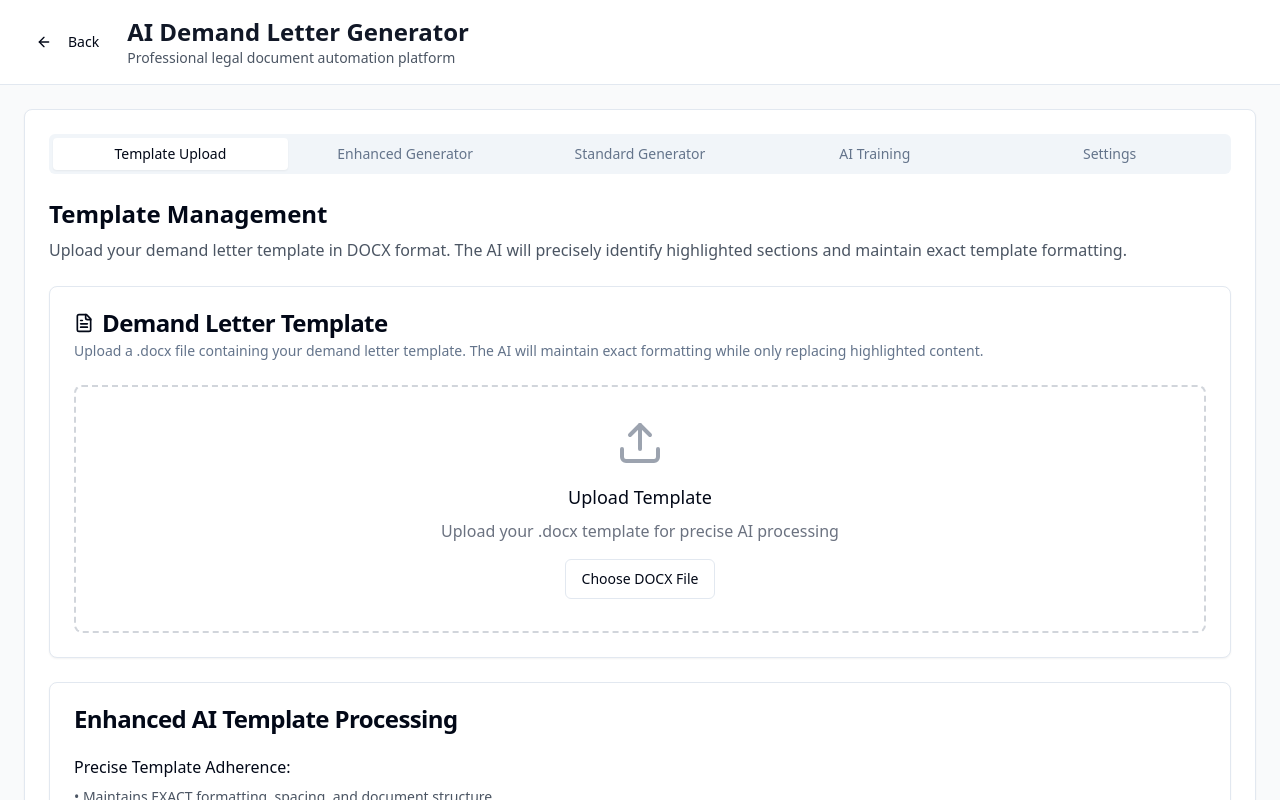
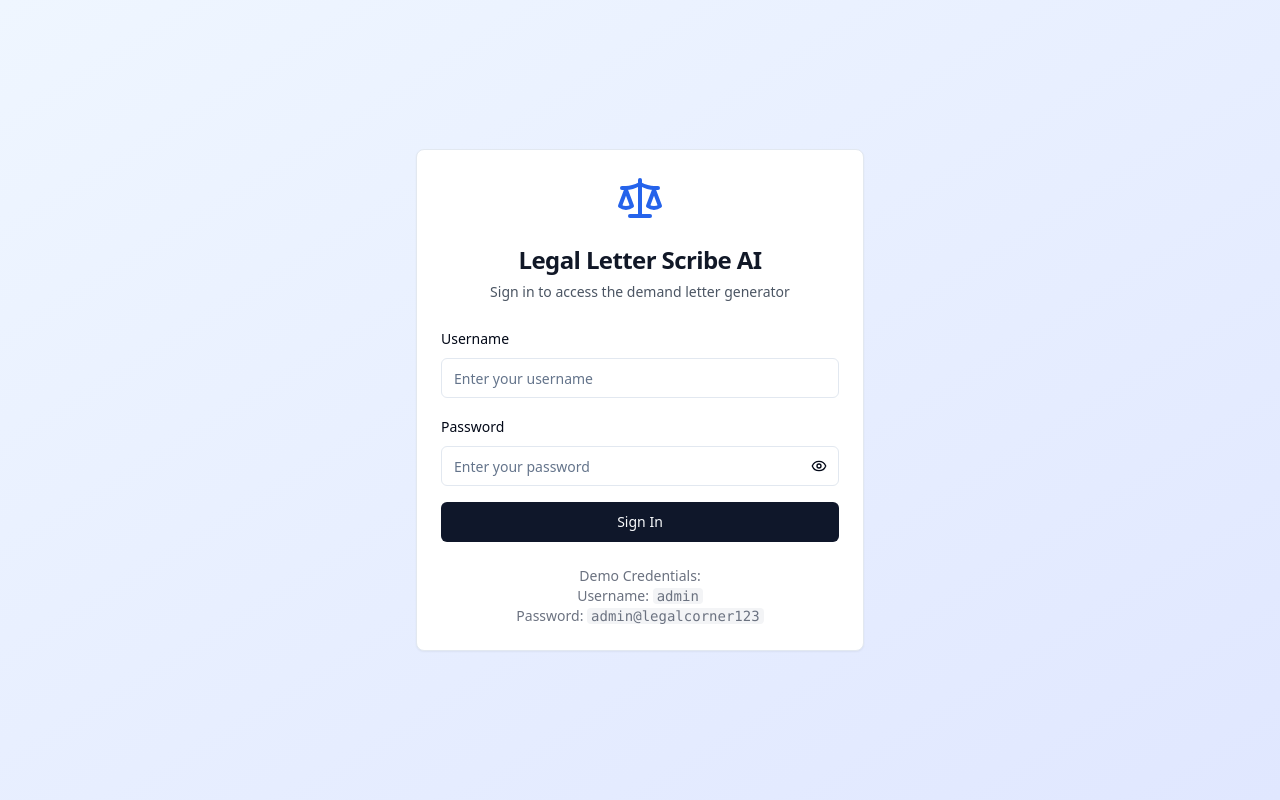
Before and after one commit to arcthaneaidelta/legal-letter-scribe-ai, a React (Vite) app: page /demand-letters in a window 1280 px wide. Shown: the top 800 px of the page. Built offline with nearby package versions, Linux system fonts and the light colour scheme.

Commit message:
Add login screen
Implement a login screen with hardcoded admin credentials for application access.

```diff
--- a/src/App.tsx
+++ b/src/App.tsx
@@ -4,21 +4,69 @@ import { Toaster as Sonner } from "@/components/ui/sonner";
 import { TooltipProvider } from "@/components/ui/tooltip";
 import { QueryClient, QueryClientProvider } from "@tanstack/react-query";
 import { BrowserRouter, Routes, Route } from "react-router-dom";
+import { useState, useEffect } from "react";
 import Index from "./pages/Index";
 import DemandLetterApp from "./pages/DemandLetterApp";
 import NotFound from "./pages/NotFound";
+import LoginScreen from "./components/LoginScreen";
 
 const queryClient = new QueryClient();
 
-const App = () => (
+const App = () => {
+  const [isAuthenticated, setIsAuthenticated] = useState(false);
+  const [isLoading, setIsLoading] = useState(true);
+
+  // Check for existing authentication on app load
+  useEffect(() => {
+    const savedAuth = localStorage.getItem('legalApp_authenticated');
+    if (savedAuth === 'true') {
+      setIsAuthenticated(true);
+    }
+    setIsLoading(false);
+  }, []);
+
+  const handleLogin = () => {
+    setIsAuthenticated(true);
+    localStorage.setItem('legalApp_authenticated', 'true');
+  };
+
+  const handleLogout = () => {
+    setIsAuthenticated(false);
+    localStorage.removeItem('legalApp_authenticated');
+  };
+
+  if (isLoading) {
+    return (
+      <div className="min-h-screen bg-gray-50 flex items-center justify-center">
+        <div className="text-center">
+          <div className="animate-spin rounded-full h-12 w-12 border-b-2 border-blue-600 mx-auto mb-4"></div>
+          <p className="text-gray-600">Loading...</p>
+        </div>
+      </div>
+    );
+  }
+
+  if (!isAuthenticated) {
+    return (
+      <QueryClientProvider client={queryClient}>
+        <TooltipProvider>
+          <Toaster />
+          <Sonner />
+          <LoginScreen onLogin={handleLogin} />
+        </TooltipProvider>
+      </QueryClientProvider>
+    );
+  }
+
+  return (
     <QueryClientProvider client={queryClient}>
       <TooltipProvider>
         <Toaster />
         <Sonner />
         <BrowserRouter>
           <Routes>
-          <Route path="/" element={<Index />} />
-          <Route path="/demand-letters" element={<DemandLetterApp />} />
+            <Route path="/" element={<Index onLogout={handleLogout} />} />
+            <Route path="/demand-letters" element={<DemandLetterApp onLogout={handleLogout} />} />
             {/* ADD ALL CUSTOM ROUTES ABOVE THE CATCH-ALL "*" ROUTE */}
             <Route path="*" element={<NotFound />} />
           </Routes>
@@ -26,5 +74,6 @@ const App = () => (
       </TooltipProvider>
     </QueryClientProvider>
   );
+};
 
 export default App;
--- /dev/null
+++ b/src/components/LoginScreen.tsx
@@ -0,0 +1,112 @@
+
+import React, { useState } from 'react';
+import { Card, CardContent, CardHeader, CardTitle } from '@/components/ui/card';
+import { Button } from '@/components/ui/button';
+import { Input } from '@/components/ui/input';
+import { Label } from '@/components/ui/label';
+import { toast } from 'sonner';
+import { Eye, EyeOff, Scale } from 'lucide-react';
+
+interface LoginScreenProps {
+  onLogin: () => void;
+}
+
+const LoginScreen = ({ onLogin }: LoginScreenProps) => {
+  const [username, setUsername] = useState('');
+  const [password, setPassword] = useState('');
+  const [showPassword, setShowPassword] = useState(false);
+  const [isLoading, setIsLoading] = useState(false);
+
+  const handleLogin = (e: React.FormEvent) => {
+    e.preventDefault();
+    setIsLoading(true);
+
+    // Hardcoded credentials
+    const validUsername = 'admin';
+    const validPassword = 'admin@legalcorner123';
+
+    setTimeout(() => {
+      if (username === validUsername && password === validPassword) {
+        toast.success('Login successful!');
+        onLogin();
+      } else {
+        toast.error('Invalid credentials. Please try again.');
+        setPassword('');
+      }
+      setIsLoading(false);
+    }, 1000);
+  };
+
+  return (
+    <div className="min-h-screen bg-gradient-to-br from-blue-50 to-indigo-100 flex items-center justify-center p-4">
+      <Card className="w-full max-w-md">
+        <CardHeader className="text-center">
+          <div className="flex justify-center mb-4">
+            <Scale className="h-12 w-12 text-blue-600" />
+          </div>
+          <CardTitle className="text-2xl font-bold text-gray-900">
+            Legal Letter Scribe AI
+          </CardTitle>
+          <p className="text-gray-600 text-sm">
+            Sign in to access the demand letter generator
+          </p>
+        </CardHeader>
+        <CardContent>
+          <form onSubmit={handleLogin} className="space-y-4">
+            <div className="space-y-2">
+              <Label htmlFor="username">Username</Label>
+              <Input
+                id="username"
+                type="text"
+                value={username}
+                onChange={(e) => setUsername(e.target.value)}
+                placeholder="Enter your username"
+                required
+              />
+            </div>
+            <div className="space-y-2">
+              <Label htmlFor="password">Password</Label>
+              <div className="relative">
+                <Input
+                  id="password"
+                  type={showPassword ? 'text' : 'password'}
+                  value={password}
+                  onChange={(e) => setPassword(e.target.value)}
+                  placeholder="Enter your password"
+                  required
+                />
+                <Button
+                  type="button"
+                  variant="ghost"
+                  size="sm"
+                  className="absolute right-0 top-0 h-full px-3 py-2 hover:bg-transparent"
+                  onClick={() => setShowPassword(!showPassword)}
+                >
+                  {showPassword ? (
+                    <EyeOff className="h-4 w-4" />
+                  ) : (
+                    <Eye className="h-4 w-4" />
+                  )}
+                </Button>
+              </div>
+            </div>
+            <Button
+              type="submit"
+              className="w-full"
+              disabled={isLoading}
+            >
+              {isLoading ? 'Signing in...' : 'Sign In'}
+            </Button>
+          </form>
+          <div className="mt-6 text-center text-sm text-gray-500">
+            <p>Demo Credentials:</p>
+            <p>Username: <code className="bg-gray-100 px-1 rounded">admin</code></p>
+            <p>Password: <code className="bg-gray-100 px-1 rounded">admin@legalcorner123</code></p>
+          </div>
+        </CardContent>
+      </Card>
+    </div>
+  );
+};
+
+export default LoginScreen;
--- a/src/pages/DemandLetterApp.tsx
+++ b/src/pages/DemandLetterApp.tsx
@@ -1,3 +1,4 @@
+
 import { Tabs, TabsContent, TabsList, TabsTrigger } from "@/components/ui/tabs";
 import { Card } from "@/components/ui/card";
 import TemplateUpload from "@/components/demand-letter/TemplateUpload";
@@ -6,11 +7,15 @@ import EnhancedDemandGenerator from "@/components/demand-letter/EnhancedDemandGe
 import ChatTraining from "@/components/demand-letter/ChatTraining";
 import Settings from "@/components/demand-letter/Settings";
 import { Button } from "@/components/ui/button";
-import { ArrowLeft } from "lucide-react";
+import { ArrowLeft, LogOut } from "lucide-react";
 import { Link } from "react-router-dom";
 import { useState } from "react";
 
-const DemandLetterApp = () => {
+interface DemandLetterAppProps {
+  onLogout?: () => void;
+}
+
+const DemandLetterApp = ({ onLogout }: DemandLetterAppProps) => {
   const [csvData, setCsvData] = useState<any[]>([]);
   const [selectedPlaintiff, setSelectedPlaintiff] = useState(0);
 
@@ -35,6 +40,17 @@ const DemandLetterApp = () => {
                 </p>
               </div>
             </div>
+            {onLogout && (
+              <Button
+                variant="outline"
+                size="sm"
+                onClick={onLogout}
+                className="flex items-center gap-2"
+              >
+                <LogOut className="h-4 w-4" />
+                Logout
+              </Button>
+            )}
           </div>
         </div>
       </div>
--- a/src/pages/Index.tsx
+++ b/src/pages/Index.tsx
@@ -1,13 +1,30 @@
 
 import { Button } from "@/components/ui/button";
 import { Card, CardContent, CardDescription, CardHeader, CardTitle } from "@/components/ui/card";
-import { FileText, Brain, Settings, Upload } from "lucide-react";
+import { FileText, Brain, Settings, Upload, LogOut } from "lucide-react";
 import { Link } from "react-router-dom";
 
-const Index = () => {
+interface IndexProps {
+  onLogout?: () => void;
+}
+
+const Index = ({ onLogout }: IndexProps) => {
   return (
     <div className="min-h-screen bg-gradient-to-br from-blue-50 to-indigo-100">
       <div className="container mx-auto px-4 py-16">
+        {onLogout && (
+          <div className="flex justify-end mb-8">
+            <Button
+              variant="outline"
+              onClick={onLogout}
+              className="flex items-center gap-2"
+            >
+              <LogOut className="h-4 w-4" />
+              Logout
+            </Button>
+          </div>
+        )}
+
         <div className="text-center mb-12">
           <h1 className="text-4xl font-bold text-gray-900 mb-4">
             AI Demand Letter Generator
```
Lines whose indentation alone changed are shown as unchanged.
